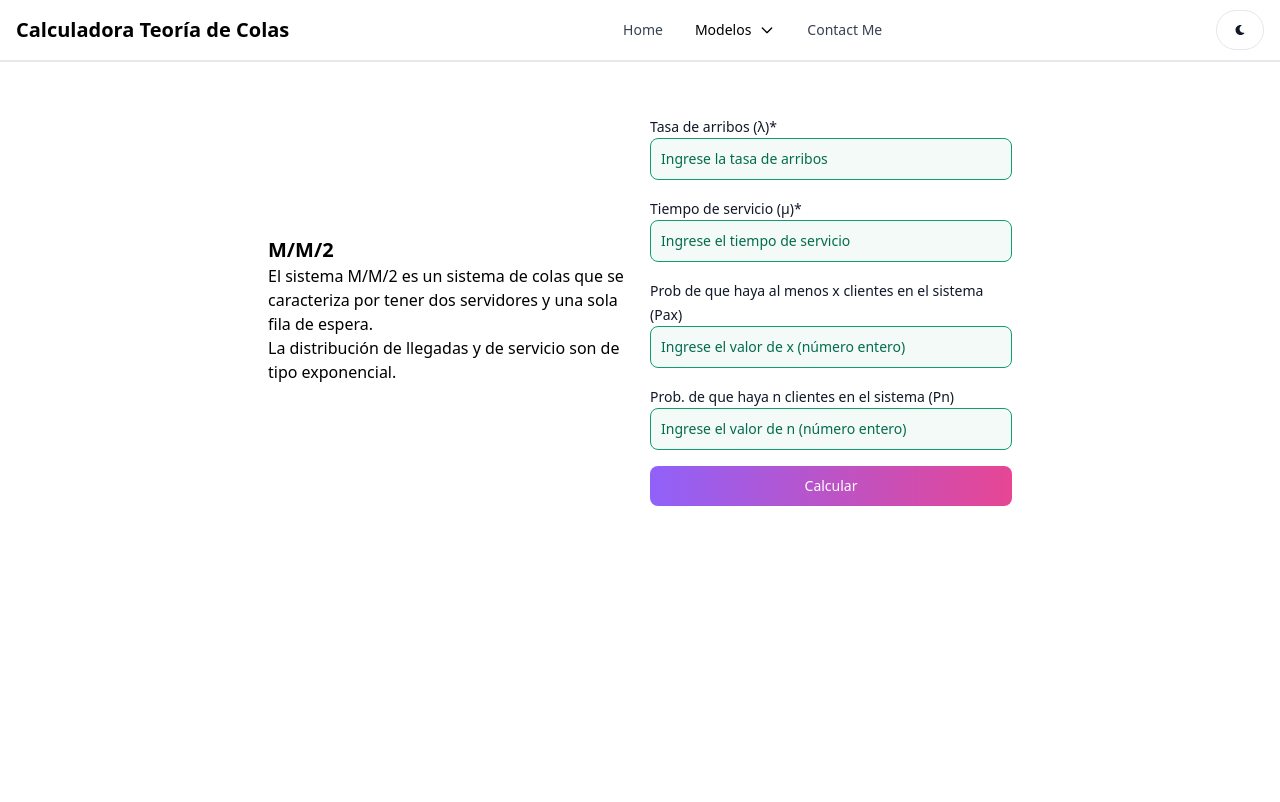
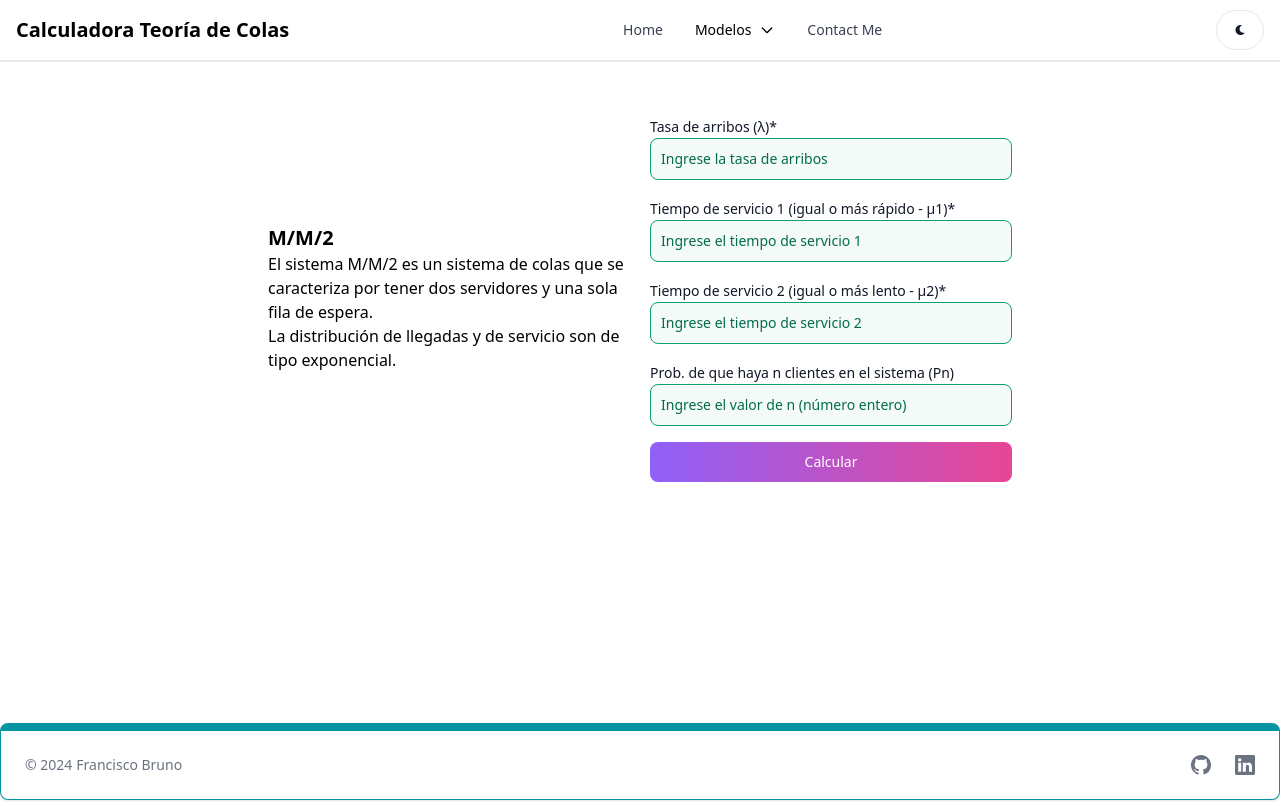
Before and after one commit to franbruno6/CALCULADORA-TEORIA-DE-COLAS, a React (Vite) app in the folder client/: page /mm2 in a window 1280 px wide. Shown: the top 802 px of the page. Built offline with nearby package versions, Linux system fonts and the light colour scheme.

Commit message:
MM2 finalizado

```diff
--- a/client/src/App.jsx
+++ b/client/src/App.jsx
@@ -1,6 +1,5 @@
 import { BrowserRouter, Routes, Route } from "react-router-dom";
 import Home from "./pages/Home";
-import About from "./pages/About";
 import ContactMe from "./pages/ContactMe";
 import Header from "./components/Header";
 import MM1 from "./pages/MM1";
--- a/client/src/components/Footer.jsx
+++ b/client/src/components/Footer.jsx
@@ -3,7 +3,7 @@ import { BsGithub, BsLinkedin } from "react-icons/bs";
 
 export default function FooterCom() {
     return (
-        <Footer container className="border border-t-8 border-teal-500 mt-8">
+        <Footer container className="fixed bottom-0 left-0 w-full border border-t-8 border-teal-500 mt-8">
             <div className='w-full max-w-7xl mx-auto'>
                 <div className="w-full sm:flex sm:items-center sm:justify-between">
                     <Footer.Copyright href='https://www.github.com/franbruno6' by='Francisco Bruno' year={new Date().getFullYear()}/>
--- a/client/src/pages/MM2.jsx
+++ b/client/src/pages/MM2.jsx
@@ -4,77 +4,155 @@ import { useState } from "react";
 export default function MM2() {
     const [errorMessage, setErrorMessage] = useState(null);
     const [lambda, setLambda] = useState(0);
-    const [mu, setMu] = useState(0);
-    const [pax, setPax] = useState(0);
+    const [mu1, setMu1] = useState(0);
+    const [mu2, setMu2] = useState(0);
     const [pn, setPn] = useState(0);
     const [calculando, setCalculando] = useState(false);
     const [resultados, setResultados] = useState({});
+    const [resultadosConSeleccion, setResultadosConSeleccion] = useState({});
+    const [resultadosSinSeleccion, setResultadosSinSeleccion] = useState({});
     const [formData, setFormData] = useState({
         lambda: '',
-        mu: '',
-        pax: '',
+        mu1: '',
+        mu2: '',
         pn: '',
     });
     const [validity, setValidity] = useState({
         lambda: true,
-        mu: true,
-        pax: true,
+        mu1: true,
+        mu2: true,
         pn: true,
     });
 
-    const calcularDatos = (lambda, mu, pax, pn) => {
-        if (mu < lambda) {
-            setCalculando(false);
-            return setErrorMessage('La tasa de arribos debe ser menor o igual al tiempo de servicio');
-        }
+    const calcularDatos = (lambda, mu1, mu2, pn) => {
+        const mu = mu1 + mu2;
 
         setCalculando(true);
 
-        if (lambda === mu) {
-            return setResultados({
-                rho: 1,
-                p0: 0,
-                lq: 'Indefinido',
-                ls: 'Indefinido',
-                wq: 'Indefinido',
-                ws: 'Indefinido',
-                pnResult: 0,
-                paxResult: 0,
+        const rho = lambda / mu;
+        const lq = Math.pow(rho, 2) / (1 - rho);
+        const wq = lq / lambda;
+        const tiempoServicio = 1 / mu;
+        const tiempoLlegada = 1 / lambda;
+
+        let pnResult = 0;
+        if (pn > 0) {
+            pnResult = (1 - pn) * Math.pow(rho, pn);
+        }
+
+        let p0 = 0;
+        let ls = 0;
+        let ws = 0;
+        let n = 0;
+
+        if (mu1 === mu2) {
+            p0 = 1 - rho;
+            ls = rho / (1 - rho);
+            ws = ls / lambda;
+            n = lambda * ws;
+
+            setResultados({
+                rho: rho.toFixed(2),
+                lq: lq.toFixed(2),
+                wq: wq.toFixed(2),
+                pnResult: (pnResult * 100).toFixed(2),
+                p0: (p0 * 100).toFixed(2),
+                ls: ls.toFixed(2),
+                ws: ws.toFixed(2),
+                n: n.toFixed(2),
+                tiempoServicio: tiempoServicio.toFixed(2),
+                tiempoLlegada: tiempoLlegada.toFixed(2),
+            });
+        }
+        else {
+            calcularConSeleccion(lambda, mu1, mu2, mu, pnResult, rho, lq, wq, tiempoLlegada, tiempoServicio);
+            calcularSinSeleccion(lambda, mu1, mu2, mu, pnResult, rho, lq, wq, tiempoLlegada, tiempoServicio);
+        }
+    };
+
+    const calcularConSeleccion = (lambda, mu1, mu2, mu, pnResult, rho, lq, wq, tiempoLlegada, tiempoServicio) => {
+        const r = mu2 / mu1;
+        const primerTermino = (2 * lambda + mu) * (mu1 * mu2);
+        const aPrima = ((2 * lambda + mu) * (mu1 * mu2)) / (mu * (lambda + mu2));
+        const p0 = (1 - rho) / (1 - rho + (lambda / aPrima));
+        const ls = lambda / ((1 - rho) * (lambda + (1 - rho) * aPrima));
+        const ws = ls / lambda;
+        const n = lambda * ws;
+
+        const a = (1 + Math.pow(r, 2));
+        const b = -(2 + Math.pow(r, 2));
+        const c = -(2 * r - 1) * (1 + r);
+
+        const pc = resolverEcuacionCuadratica(a, b, c);
+
+        resolverEcuacionCuadratica(a, b, c);
+
+        setResultadosConSeleccion({
+            rho: rho.toFixed(2),
+            lq: lq.toFixed(2),
+            wq: wq.toFixed(2),
+            pnResult: (pnResult * 100).toFixed(2),
+            p0: (p0 * 100).toFixed(2),
+            ls: ls.toFixed(2),
+            ws: ws.toFixed(2),
+            n: n.toFixed(2),
+            tiempoServicio: tiempoServicio.toFixed(2),
+            tiempoLlegada: tiempoLlegada.toFixed(2),
+            aPrima: aPrima.toFixed(2),
+            pc: pc.toFixed(2),
         });
     };
 
-
-        const rho = lambda / mu;
-        const p0 = 1 - rho;
-        const lq = Math.pow(lambda, 2) / (mu * (mu - lambda));
-        const ls = lambda / (mu - lambda);
-        const wq = lambda / (mu * (mu - lambda));
-        const ws = 1 / (mu - lambda);
-
-        let paxResult = 0;
-        let pnResult = 0;
-
-        if (pax > 0) {
-            let suma = 0;
-            for (let i = 0; i < pax; i++) {
-                suma += (1-rho) * Math.pow(rho, i);
-            }
-            paxResult = 1 - suma;
+    const resolverEcuacionCuadratica = (a, b, c) => {
+        if (a === 0) {
+            throw new Error("El coeficiente 'a' no puede ser cero en una ecuación cuadrática.");
         }
 
-        if (pn > 0) {
-            pnResult = (1 - (lambda / mu)) * Math.pow((lambda / mu), pn);
+        const discriminante = Math.pow((b), 2) - 4 * (a) * (c);
+
+        if (discriminante < 0) {
+            throw new Error("La ecuación no tiene raíces reales.");
         }
 
-        setResultados({
-            rho: (rho * 100).toFixed(2),
+        const raizDiscriminante = Math.sqrt(discriminante);
+
+        const x1 = (-(b) + raizDiscriminante) / (2 * (a));
+        const x2 = (-(b) - raizDiscriminante) / (2 * (a));
+
+        console.log('x1 =', x1);
+        console.log('x2 =', x2);
+
+        if (x1 > 0) {
+            return x1;
+        }
+        else if (x2 > 0) {
+            return x2;
+        }
+
+    }
+
+    const calcularSinSeleccion = (lambda, mu1, mu2, mu, pnResult, rho, lq, wq, tiempoLlegada, tiempoServicio) => {
+        const r = mu2 / mu1;
+        const a = (2 * mu1 * mu2) / (mu1 + mu2);
+        const p0 = (1 - rho) / (1 - rho + (lambda / a));
+        const ls = lambda / ((1 - rho) * (lambda + (1 - rho) * a));
+        const n = ls;
+        const pc = 1 - ((r * (1 + r)) / (1 + Math.pow(r, 2)));
+        const ws = ls / lambda;
+
+        setResultadosSinSeleccion({
+            rho: rho.toFixed(2),
+            lq: lq.toFixed(2),
+            wq: wq.toFixed(2),
+            pnResult: (pnResult * 100).toFixed(2),
             p0: (p0 * 100).toFixed(2),
-            lq: lq.toFixed(2),
             ls: ls.toFixed(2),
-            wq: wq.toFixed(2),
             ws: ws.toFixed(2),
-            paxResult: (paxResult * 100).toFixed(2),
-            pnResult: (pnResult * 100).toFixed(2),
+            n: n.toFixed(2),
+            tiempoServicio: tiempoServicio.toFixed(2),
+            tiempoLlegada: tiempoLlegada.toFixed(2),
+            pc: pc.toFixed(2),
+            a: a.toFixed(2),
         });
     };
 
@@ -86,15 +164,11 @@ export default function MM2() {
             case 'lambda':
                 isValid = /^\d*\.?\d*$/.test(value);
                 break;
-            case 'mu':
+            case 'mu1':
                 isValid = /^\d*\.?\d*$/.test(value);
                 break;
-            case 'pax':
-                if (value === '') {
-                    isValid = true;
-                    break;
-                }
-                isValid = /^\d+$/.test(value);
+            case 'mu2':
+                isValid = /^\d*\.?\d*$/.test(value);
                 break;
             case 'pn':
                 if (value === '') {
@@ -116,16 +190,24 @@ export default function MM2() {
         setErrorMessage(null);
 
         const lambda = parseFloat(formData.lambda);
-        const mu = parseFloat(formData.mu);
+        const mu1 = parseFloat(formData.mu1);
+        const mu2 = parseFloat(formData.mu2);
 
-        const pax = formData.pax === '' ? 0 : parseInt(formData.pax);
+        if (mu1 < mu2) {
+            setErrorMessage('El tiempo de servicio 1 debe ser mayor o igual al tiempo de servicio 2');
+            return setCalculando(false);
+        }
+
         const pn = formData.pn === '' ? 0 : parseInt(formData.pn);
 
-        if (isNaN(lambda) || isNaN(mu)) {
+        if (isNaN(lambda) || isNaN(mu1) || isNaN(mu2)) {
             const newValidity = { ...validity };
 
-            if (isNaN(mu)) {
-                newValidity.mu = false;
+            if (isNaN(mu1)) {
+                newValidity.mu1 = false;
+            }
+            if (isNaN(mu2)) {
+                newValidity.mu2 = false;
             }
             if (isNaN(lambda)) {
                 newValidity.lambda = false;
@@ -137,16 +219,16 @@ export default function MM2() {
             return setErrorMessage('Complete los campos requeridos (*) con números válidos');
         }
 
-        if (validity.lambda && validity.mu && validity.pax && validity.pn) {
+        if (validity.lambda && validity.mu1 && validity.mu2 && validity.pn) {
             setErrorMessage(null);
 
             setLambda(lambda);
-            setMu(mu);
-            setPax(pax);
+            setMu1(mu1);
+            setMu2(mu2);
             setPn(pn);
 
             console.log('Formulario válido. Realizar cálculos.');
-            calcularDatos(lambda, mu, pax, pn);
+            calcularDatos(lambda, mu1, mu2, pn);
         } else {
             setCalculando(false);
             return setErrorMessage('Corrija los campos inválidos');
@@ -154,7 +236,7 @@ export default function MM2() {
     };
 
     return (
-        <div className='min-h-screen mt-10'>
+        <div className='mt-10 pb-40'>
             <div  className='flex p-3 max-w-3xl mx-auto flex-col md:flex-row md:items-center gap-5'>
                 {/* left side */}
                 <div className='flex-1'>
@@ -183,25 +265,25 @@ export default function MM2() {
                                 />
                         </div>
                         <div>
-                            <Label value='Tiempo de servicio (µ)*' />
+                            <Label value='Tiempo de servicio 1 (igual o más rápido - µ1)*' />
                             <TextInput
                                 type='text'
-                                placeholder='Ingrese el tiempo de servicio'
-                                id='mu'
-                                value= {formData.mu}
+                                placeholder='Ingrese el tiempo de servicio 1'
+                                id='mu1'
+                                value= {formData.mu1}
                                 onChange={handleChange}
-                                color={validity.mu ? 'success' : 'failure'}
+                                color={validity.mu1 ? 'success' : 'failure'}
                             />
                         </div>
                         <div>
-                            <Label value='Prob de que haya al menos x clientes en el sistema (Pax)' />
+                            <Label value='Tiempo de servicio 2 (igual o más lento - µ2)*' />
                             <TextInput
                                 type='text'
-                                placeholder='Ingrese el valor de x (número entero)'
-                                id='pax'
-                                value={formData.pax}
+                                placeholder='Ingrese el tiempo de servicio 2'
+                                id='mu2'
+                                value= {formData.mu2}
                                 onChange={handleChange}
-                                color={validity.pax ? 'success' : 'failure'}
+                                color={validity.mu2 ? 'success' : 'failure'}
                             />
                         </div>
                         <div>
@@ -236,18 +318,27 @@ export default function MM2() {
                 calculando && (
                     <div className="flex flex-col items-center p-3 max-w-3xl mx-auto gap-5 bg-gray-200 rounded-lg">
                         <h3 className="text-center text-xl font-semibold dark:text-white">
-                            Resultados
+                            { mu1 === mu2 ? (
+                                <>
+                                    Resultados servidores misma velocidad
+                                </>
+                                ) : (
+                                <>
+                                    Resultados servidores distinta velocidad
+                                </>
+                            )}
                         </h3>
                         <div className="flex flex-row gap-5">
                             <p>λ (Lambda) = {lambda}</p>
-                            <p>µ (Mu) = {mu}</p>
-                            <p>Pax = {pax}</p>
+                            <p>µ1 (Mu) = {mu1}</p>
+                            <p>µ2 (Mu) = {mu2}</p>
                             <p>Pn = {pn}</p>
                         </div>
+                        { mu1 === mu2 ? (
                             <div className="flex flex-col sm:flex-row gap-4 w-full">
                                 <div className="flex-1 p-3">
                                     <p>
-                                    ρ = {resultados.rho}%
+                                        ρ = {resultados.rho}
                                     </p>
                                     <p>
                                         Ls = {resultados.ls}
@@ -256,15 +347,10 @@ export default function MM2() {
                                         Lq = {resultados.lq}
                                     </p>
                                     <p>
-                                    { pax > 0 ? (
-                                        <>
-                                            Pa{pax} = {resultados.paxResult}%
-                                        </>
-                                    ) : (
-                                        <>
-                                            Pax no solicitado.
-                                        </>
-                                    )}
+                                        Tiempo de llegada = {resultados.tiempoLlegada}
+                                    </p>
+                                    <p>
+                                        Nro medio clientes en sistema (N) = {resultados.n}
                                     </p>
                                 </div>
                                 <div className="flex-1 p-3">
@@ -276,6 +362,9 @@ export default function MM2() {
                                     </p>
                                     <p>
                                         Wq = {resultados.wq}
+                                    </p>
+                                    <p>
+                                        Tiempo de servicio = {resultados.tiempoServicio}
                                     </p>
                                     <p>
                                         { pn > 0 ? (
@@ -290,6 +379,112 @@ export default function MM2() {
                                     </p>
                                 </div>
                             </div>
+                        ) : (
+                            <>
+                                <div className="text-xl">Con selección de servidor</div>
+                                <div className="flex flex-col sm:flex-row gap-4 w-full">
+                                    <div className="flex-1 p-3">
+                                        <p>
+                                            ρ = {resultadosConSeleccion.rho}
+                                        </p>
+                                        <p>
+                                            Ls = {resultadosConSeleccion.ls}
+                                        </p>
+                                        <p>
+                                            Lq = {resultadosConSeleccion.lq}
+                                        </p>
+                                        <p>
+                                            Tiempo de llegada = {resultadosConSeleccion.tiempoLlegada}
+                                        </p>
+                                        <p>
+                                            Nro medio clientes en sistema (N) = {resultadosConSeleccion.n}
+                                        </p>
+                                        <p>
+                                            Punto crítico (Pc) = {resultadosConSeleccion.pc}
+                                        </p>
+                                    </div>
+                                    <div className="flex-1 p-3">
+                                        <p>
+                                            P0 = {resultadosConSeleccion.p0}%
+                                        </p>
+                                        <p>
+                                            Ws = {resultadosConSeleccion.ws}
+                                        </p>
+                                        <p>
+                                            Wq = {resultadosConSeleccion.wq}
+                                        </p>
+                                        <p>
+                                            Tiempo de servicio = {resultadosConSeleccion.tiempoServicio}
+                                        </p>
+                                        <p>
+                                            { pn > 0 ? (
+                                                <>
+                                                    P{pn} = {resultadosConSeleccion.pnResult}%
+                                                </>
+                                            ) : (
+                                                <>
+                                                    Pn no solicitado.
+                                                </>
+                                            )}
+                                        </p>
+                                        <p>
+                                            a prima = {resultadosConSeleccion.aPrima}
+                                        </p>
+                                    </div>
+                                </div>
+                                <div className="text-xl">Sin selección de servidor</div>
+                                <div className="flex flex-col sm:flex-row gap-4 w-full">
+                                    <div className="flex-1 p-3">
+                                        <p>
+                                            ρ = {resultadosSinSeleccion.rho}
+                                        </p>
+                                        <p>
+                                            Ls = {resultadosSinSeleccion.ls}
+                                        </p>
+                                        <p>
+                                            Lq = {resultadosSinSeleccion.lq}
+                                        </p>
+                                        <p>
+                                            Tiempo de llegada = {resultadosSinSeleccion.tiempoLlegada}
+                                        </p>
+                                        <p>
+                                            Nro medio clientes en sistema (N) = {resultadosSinSeleccion.n}
+                                        </p>
+                                        <p>
+                                            Punto crítico (Pc) = {resultadosSinSeleccion.pc}
+                                        </p>
+                                    </div>
+                                    <div className="flex-1 p-3">
+                                        <p>
+                                            P0 = {resultadosSinSeleccion.p0}%
+                                        </p>
+                                        <p>
+                                            Ws = {resultadosSinSeleccion.ws}
+                                        </p>
+                                        <p>
+                                            Wq = {resultadosSinSeleccion.wq}
+                                        </p>
+                                        <p>
+                                            Tiempo de servicio = {resultadosSinSeleccion.tiempoServicio}
+                                        </p>
+                                        <p>
+                                            { pn > 0 ? (
+                                                <>
+                                                    P{pn} = {resultadosSinSeleccion.pnResult}%
+                                                </>
+                                            ) : (
+                                                <>
+                                                    Pn no solicitado.
+                                                </>
+                                            )}
+                                        </p>
+                                        <p>
+                                            a prima = {resultadosSinSeleccion.a}
+                                        </p>
+                                    </div>
+                                </div>
+                            </>
+                        )}
                     </div>
                 )
             }
```
Also changed, not shown: client/src/pages/MM1.jsx (+15 -22 lines), client/src/pages/MM1N.jsx (+5 -5 lines), 1 other file (tests, documents, lock files or other folders). Lines whose indentation alone changed are shown as unchanged.
